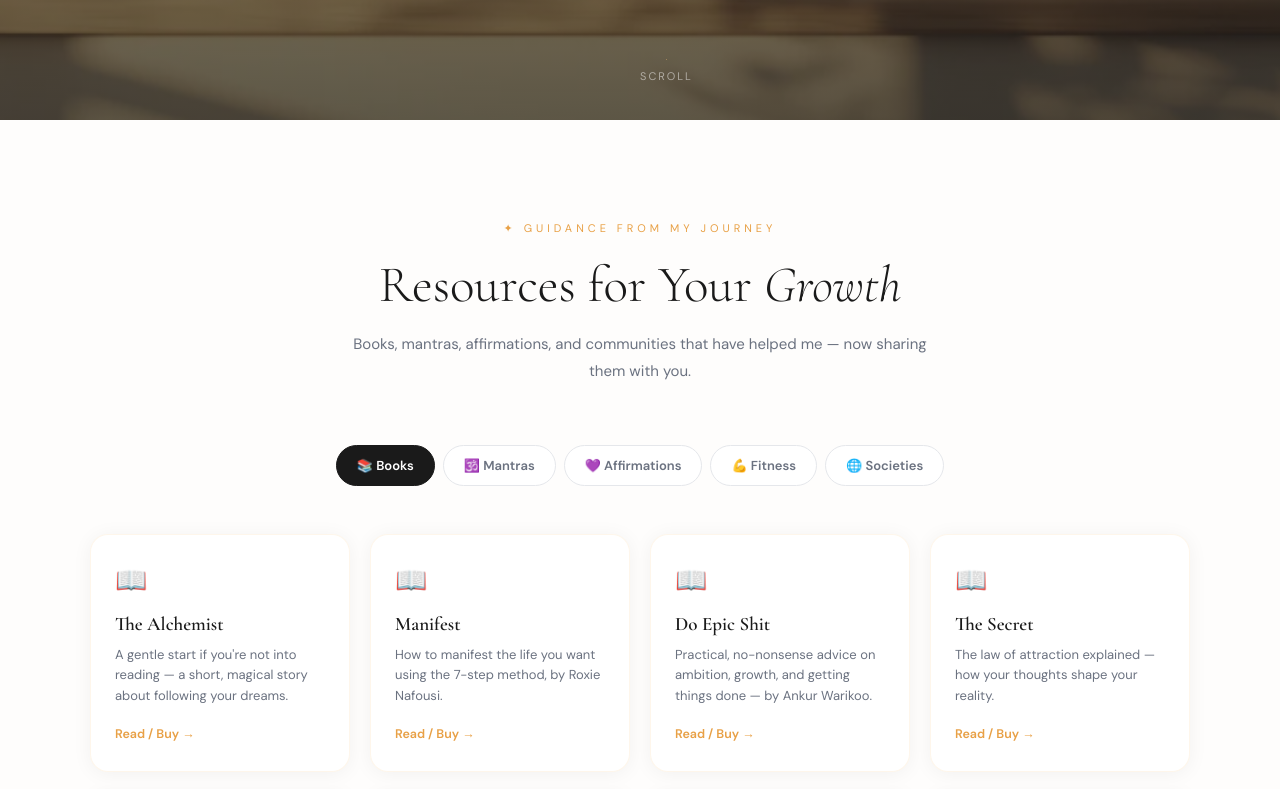
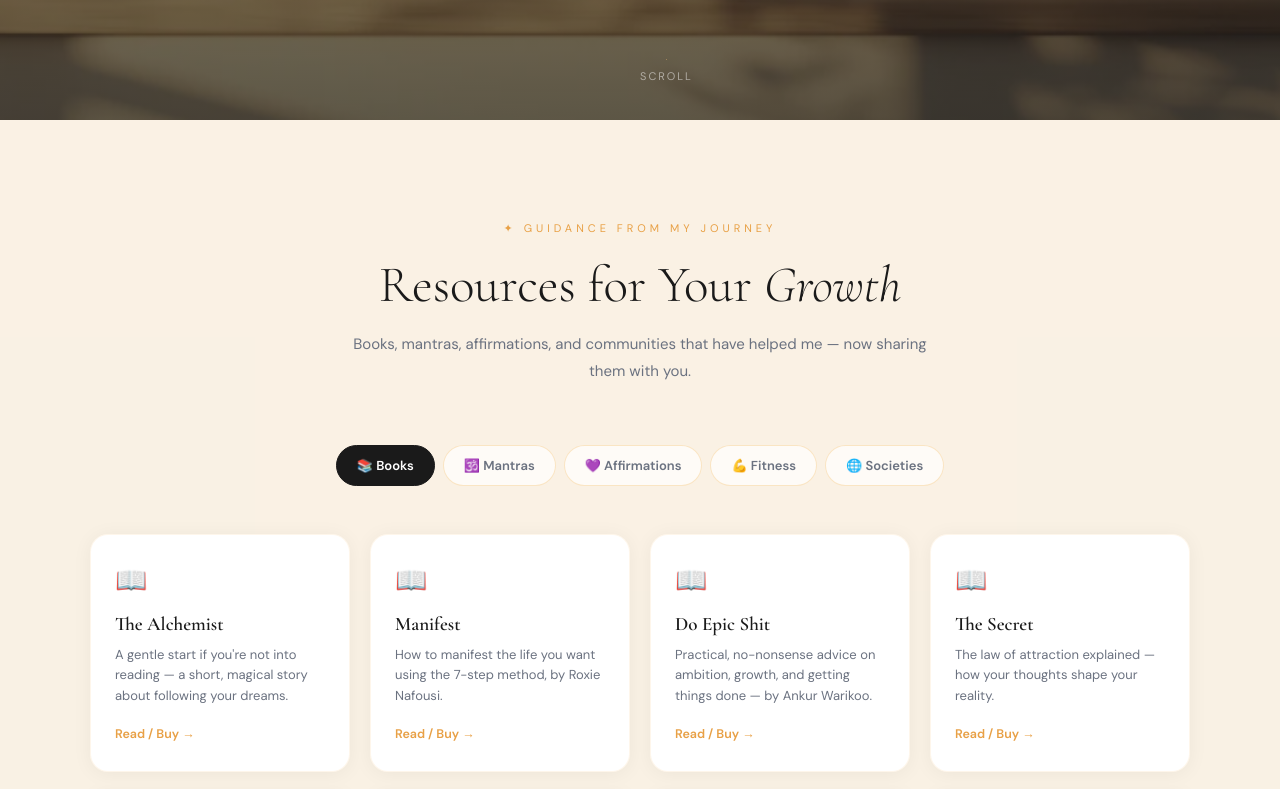
Before and after one commit to AayushiMohan/LifeTrack-For-Mental-Wellbeing, a plain HTML site: page dist/index.html in a window 1280 px wide. Shown: the part 680-1469 px from the top of the page. Drawn offline with nearby package versions, Linux system fonts and the light colour scheme.

Commit message:
Update index.html

```diff
--- a/dist/index.html
+++ b/dist/index.html
@@ -711,9 +711,9 @@
       .footer { padding: 24px 20px; }
       .footer-links { gap: 20px; }
     }
-    /* ── RESOURCES SECTION ── */
+/* ── RESOURCES SECTION ── */
 .resources-section {
-  background: rgba(255,255,255,0.8);
+  background: rgba(244, 194, 119, 0.10);
   padding: 100px 40px;
 }
 
@@ -729,8 +729,8 @@
 .res-tab {
   padding: 10px 20px;
   border-radius: 100px;
-  border: 1.5px solid #e5e7eb;
-  background: white;
+  border: 1.5px solid rgba(244, 194, 119, 0.4);
+  background: rgba(255, 255, 255, 0.7);
   color: var(--muted);
   font-family: 'DM Sans', sans-serif;
   font-size: 13px;
@@ -749,7 +749,6 @@
   color: white;
   border-color: var(--dark);
 }
-
 .res-panel {
   display: none;
   max-width: 1100px;
```
